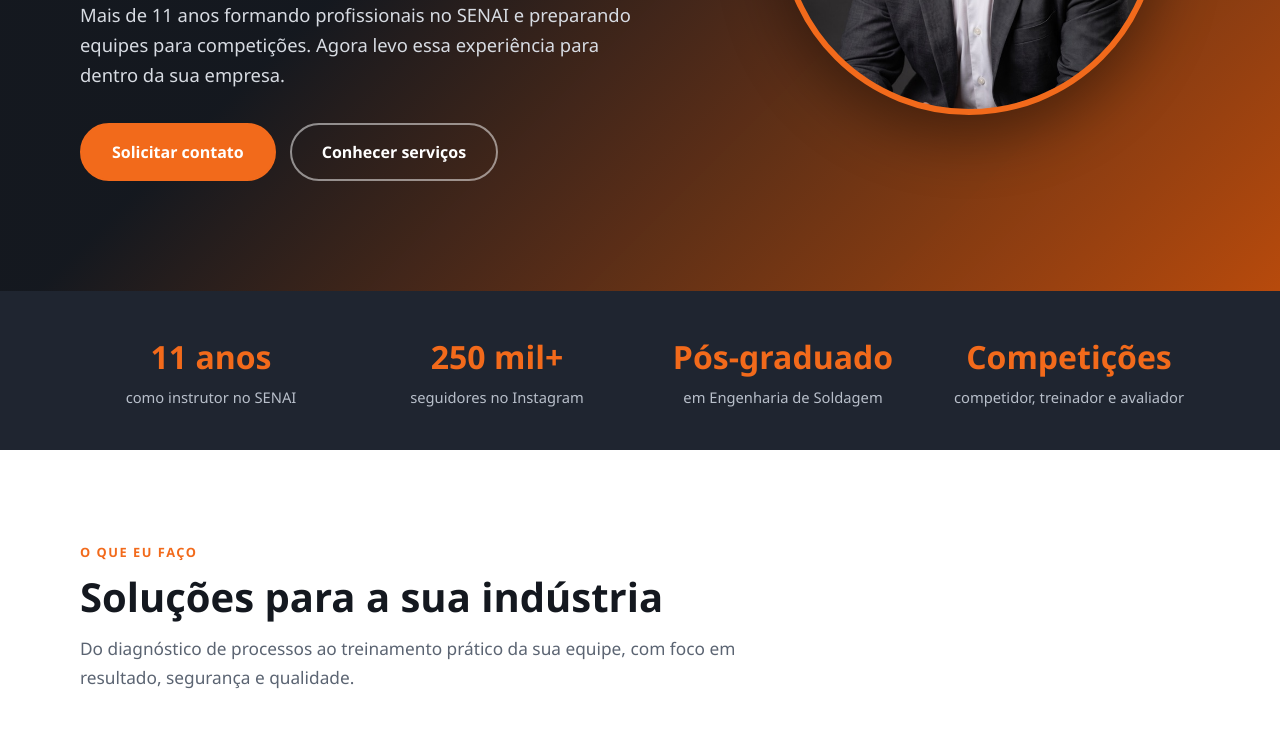
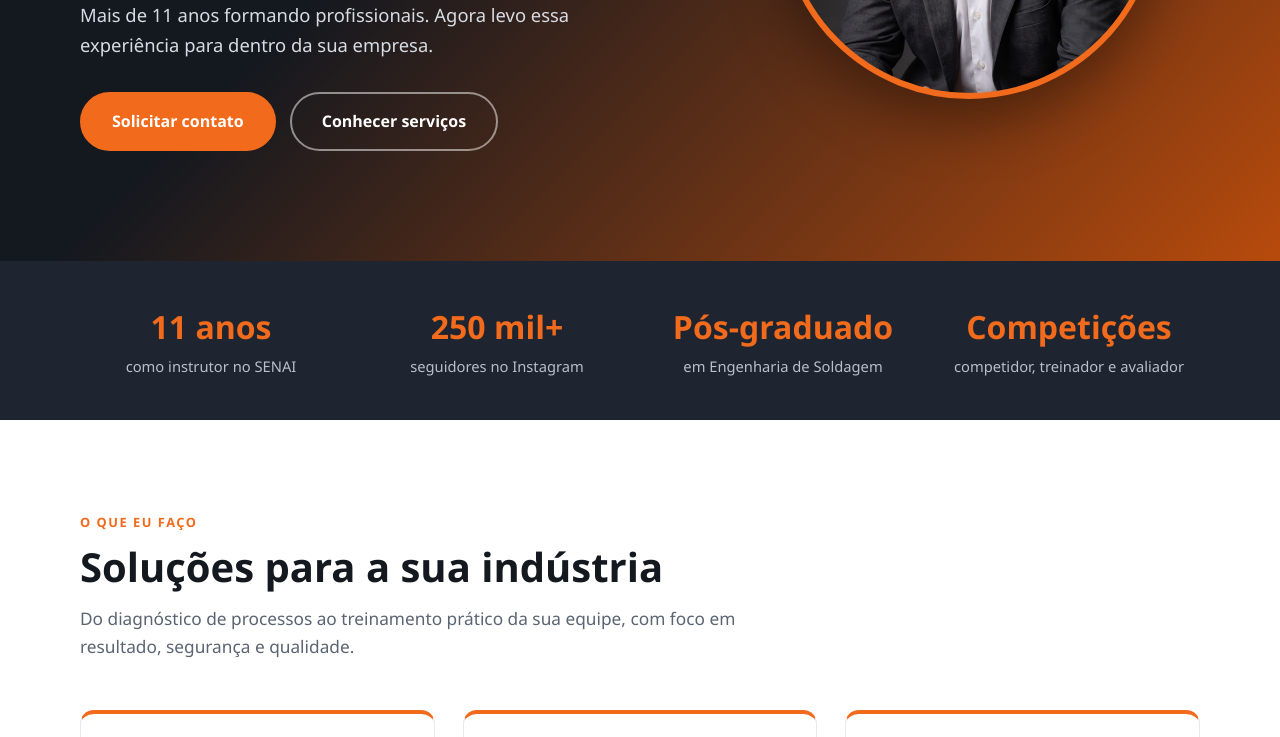
Before and after one commit to profparedes/fabioparedes.solda, a plain HTML site: page index.html in a window 1280 px wide. Shown: the part 502-1239 px from the top of the page. Drawn offline with Linux system fonts and the light colour scheme.

Commit message:
change text

```diff
--- a/index.html
+++ b/index.html
@@ -190,7 +190,7 @@
       <div>
         <span class="eyebrow">Engenheiro de Soldagem e Produção</span>
         <h1>Consultoria e treinamentos que elevam a <em>qualidade da sua soldagem</em></h1>
-        <p>Mais de 11 anos formando profissionais no SENAI e preparando equipes para competições. Agora levo essa experiência para dentro da sua empresa.</p>
+        <p>Mais de 11 anos formando profissionais. Agora levo essa experiência para dentro da sua empresa.</p>
         <div class="hero-actions">
           <a href="#contato" class="btn">Solicitar contato</a>
           <a href="#servicos" class="btn btn-outline">Conhecer serviços</a>
@@ -341,7 +341,6 @@
       <div>
         <span class="eyebrow">Contato</span>
         <h2>Vamos conversar sobre o seu projeto?</h2>
-        <p class="lead">Preencha o formulário com seu nome, o assunto e a sua empresa. Retorno o mais breve possível.</p>
       </div>
 
       <!-- Web3Forms: troque SUA_CHAVE_AQUI pela Access Key criada em web3forms.com -->
```
